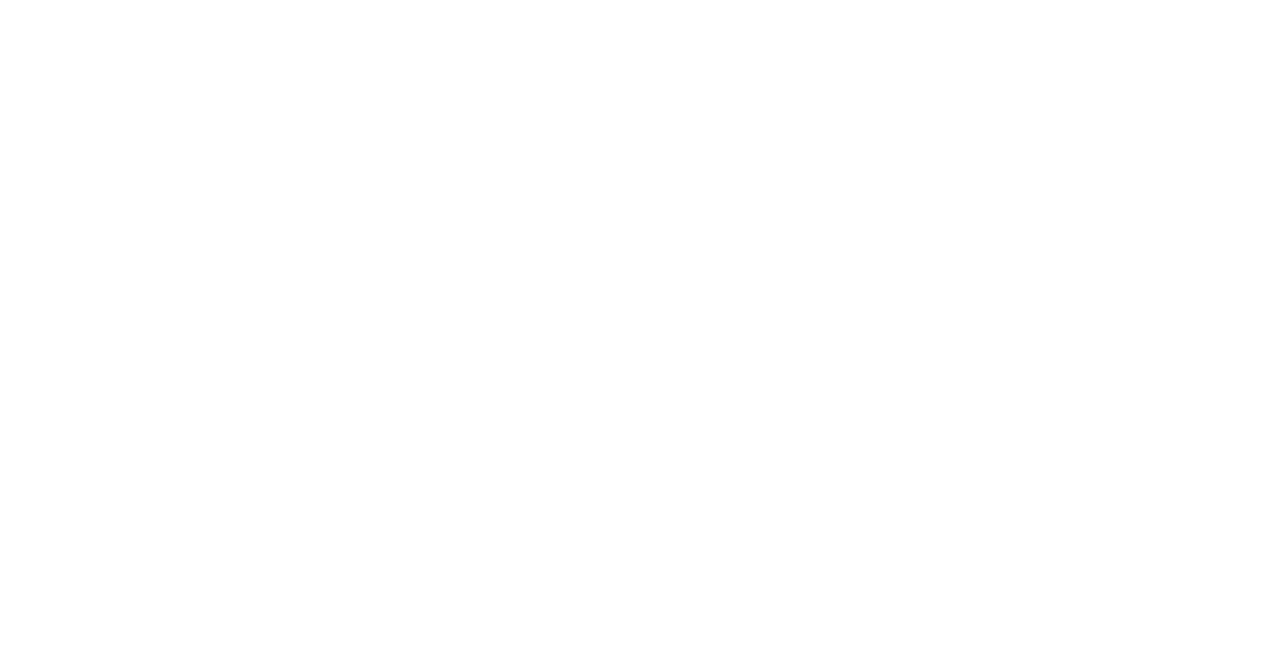
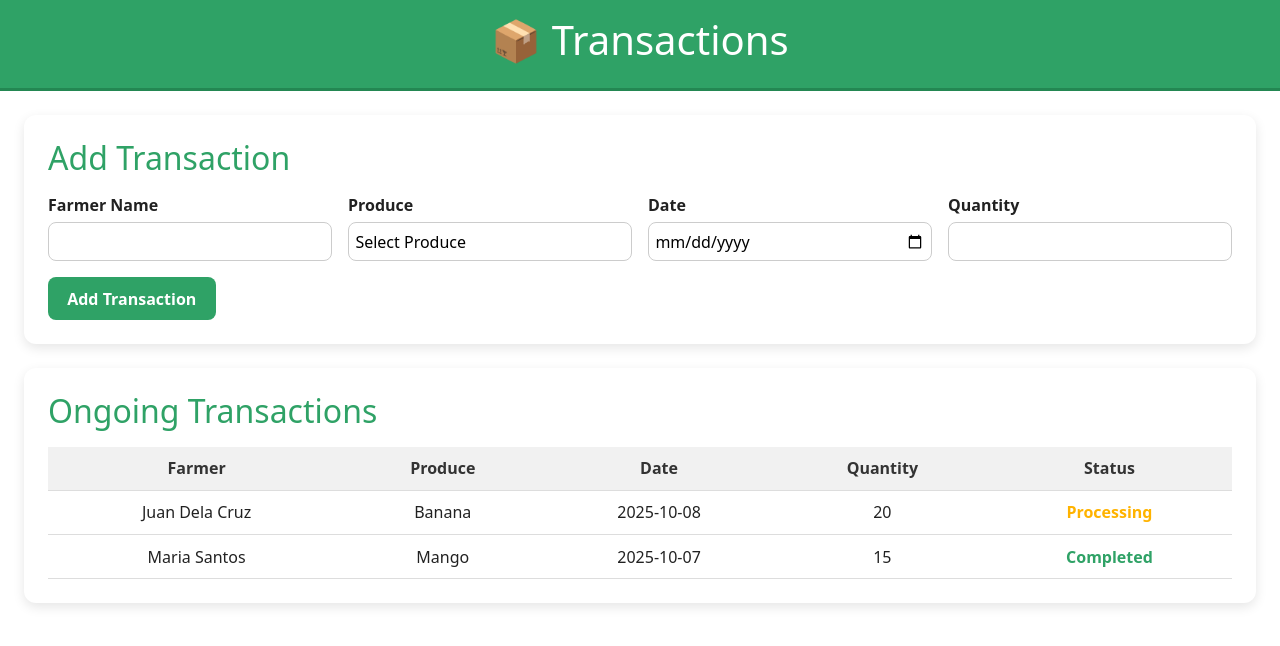
Before and after one commit to chrisverdad/AniHan, a Vue app: page /transaction in a window 1280 px wide. Before the commit this address had no page. Shown: the top 646 px of the page. Built offline with nearby package versions, Linux system fonts and the light colour scheme.

Commit message:
transaction and partial for gen nav

```diff
--- a/src/App.vue
+++ b/src/App.vue
@@ -2,7 +2,8 @@
 
 <template>
   <v-app>
-    <router-view /> <!-- This will render HomepageView.vue -->
+    <router-view />
+    <!-- This will render HomepageView.vue -->
   </v-app>
 </template>
 
--- a/src/router/index.js
+++ b/src/router/index.js
@@ -11,6 +11,7 @@
 
 // Dashboard Farmer/Vendors
 import SurplusView from '../views/SurplusView.vue'
+import TransactionView from '../views/TransactionView.vue'
 
 const routes = [
   {
@@ -55,6 +56,12 @@
     name: 'SubmitWaste',
     component: SurplusView,
   },
+
+  {
+    path: '/transaction',
+    name: 'Transaction',
+    component: TransactionView,
+  },
 ]
 
 const router = createRouter({
--- a/src/views/DashboardView.vue
+++ b/src/views/DashboardView.vue
@@ -11,7 +11,7 @@
           <router-link to="#"> <i class="fas fa-chart-line"></i><span>Charts</span> </router-link>
         </li>
         <li>
-          <router-link to="#">
+          <router-link to="transaction">
             <i class="fas fa-envelope"></i><span>Transaction</span>
           </router-link>
         </li>
--- /dev/null
+++ b/src/views/TransactionView.vue
@@ -0,0 +1,225 @@
+<template>
+  <div class="transaction">
+    <!-- Header -->
+    <header class="header">
+      <h1>📦 Transactions</h1>
+    </header>
+
+    <!-- Add Transaction Form -->
+    <div class="form-section">
+      <h2>Add Transaction</h2>
+      <form @submit.prevent="addTransaction">
+        <div class="form-grid">
+          <div class="form-group">
+            <label>Farmer Name</label>
+            <input v-model="newTransaction.farmer" type="text" required />
+          </div>
+
+          <div class="form-group">
+            <label>Produce</label>
+            <select v-model="newTransaction.produce" required>
+              <option disabled value="">Select Produce</option>
+              <option>Banana</option>
+              <option>Mango</option>
+              <option>Tomato</option>
+            </select>
+          </div>
+
+          <div class="form-group">
+            <label>Date</label>
+            <input v-model="newTransaction.date" type="date" required />
+          </div>
+
+          <div class="form-group">
+            <label>Quantity</label>
+            <input v-model.number="newTransaction.quantity" type="number" min="1" required />
+          </div>
+        </div>
+
+        <button type="submit" class="add-btn">Add Transaction</button>
+      </form>
+    </div>
+
+    <!-- Transaction Table -->
+    <div class="table-section">
+      <h2>Ongoing Transactions</h2>
+      <table>
+        <thead>
+          <tr>
+            <th>Farmer</th>
+            <th>Produce</th>
+            <th>Date</th>
+            <th>Quantity</th>
+            <th>Status</th>
+          </tr>
+        </thead>
+        <tbody>
+          <tr v-for="(tx, index) in transactions" :key="index">
+            <td>{{ tx.farmer }}</td>
+            <td>{{ tx.produce }}</td>
+            <td>{{ tx.date }}</td>
+            <td>{{ tx.quantity }}</td>
+            <td>
+              <span
+                :class="{
+                  'status-pending': tx.status === 'Processing',
+                  'status-success': tx.status === 'Completed',
+                  'status-failed': tx.status === 'Rejected',
+                }"
+              >
+                {{ tx.status }}
+              </span>
+            </td>
+          </tr>
+        </tbody>
+      </table>
+    </div>
+  </div>
+</template>
+
+<script setup>
+import { ref } from 'vue'
+
+const newTransaction = ref({
+  farmer: '',
+  produce: '',
+  date: '',
+  quantity: null,
+})
+
+const transactions = ref([
+  {
+    farmer: 'Juan Dela Cruz',
+    produce: 'Banana',
+    date: '2025-10-08',
+    quantity: 20,
+    status: 'Processing',
+  },
+  {
+    farmer: 'Maria Santos',
+    produce: 'Mango',
+    date: '2025-10-07',
+    quantity: 15,
+    status: 'Completed',
+  },
+])
+
+const addTransaction = () => {
+  if (
+    newTransaction.value.farmer &&
+    newTransaction.value.produce &&
+    newTransaction.value.date &&
+    newTransaction.value.quantity
+  ) {
+    transactions.value.push({
+      ...newTransaction.value,
+      status: 'Processing',
+    })
+
+    // Reset form
+    newTransaction.value = { farmer: '', produce: '', date: '', quantity: null }
+  }
+}
+</script>
+
+<style scoped>
+.transaction-page {
+  padding: 0;
+  background-color: #f9fafb;
+  min-height: 100vh;
+}
+
+/* Header */
+.header {
+  background-color: #2fa266;
+  color: white;
+  padding: 1rem 2rem;
+  font-size: 1.8rem;
+  font-weight: bold;
+  text-align: center;
+  border-bottom: 3px solid #238752;
+}
+
+/* Form Section */
+.form-section {
+  background: #fff;
+  margin: 1.5rem;
+  padding: 1.5rem;
+  border-radius: 12px;
+  box-shadow: 0 4px 12px rgba(0, 0, 0, 0.1);
+}
+.form-section h2 {
+  color: #2fa266;
+  margin-bottom: 1rem;
+}
+.form-grid {
+  display: grid;
+  grid-template-columns: repeat(auto-fit, minmax(180px, 1fr));
+  gap: 1rem;
+}
+.form-group label {
+  display: block;
+  font-weight: 600;
+  margin-bottom: 0.3rem;
+}
+.form-group input,
+.form-group select {
+  width: 100%;
+  padding: 0.4rem;
+  border: 1px solid #ccc;
+  border-radius: 8px;
+}
+.add-btn {
+  margin-top: 1rem;
+  background: #2fa266;
+  color: white;
+  border: none;
+  padding: 0.6rem 1.2rem;
+  border-radius: 8px;
+  font-weight: bold;
+  cursor: pointer;
+  transition: background 0.2s;
+}
+.add-btn:hover {
+  background: #238752;
+}
+
+/* Table Section */
+.table-section {
+  background: #fff;
+  margin: 1.5rem;
+  padding: 1.5rem;
+  border-radius: 12px;
+  box-shadow: 0 4px 12px rgba(0, 0, 0, 0.1);
+}
+.table-section h2 {
+  color: #2fa266;
+  margin-bottom: 1rem;
+}
+table {
+  width: 100%;
+  border-collapse: collapse;
+}
+th,
+td {
+  border-bottom: 1px solid #ddd;
+  text-align: center;
+  padding: 0.6rem;
+}
+th {
+  background: #f1f1f1;
+  color: #333;
+}
+.status-pending {
+  color: #ffb300;
+  font-weight: bold;
+}
+.status-success {
+  color: #2fa266;
+  font-weight: bold;
+}
+.status-failed {
+  color: #d9534f;
+  font-weight: bold;
+}
+</style>
```
Also changed, not shown: src/layouts/MainLayout.vue (added, +81 -0 lines), src/views/SurplusView.vue (+5 -21 lines).
